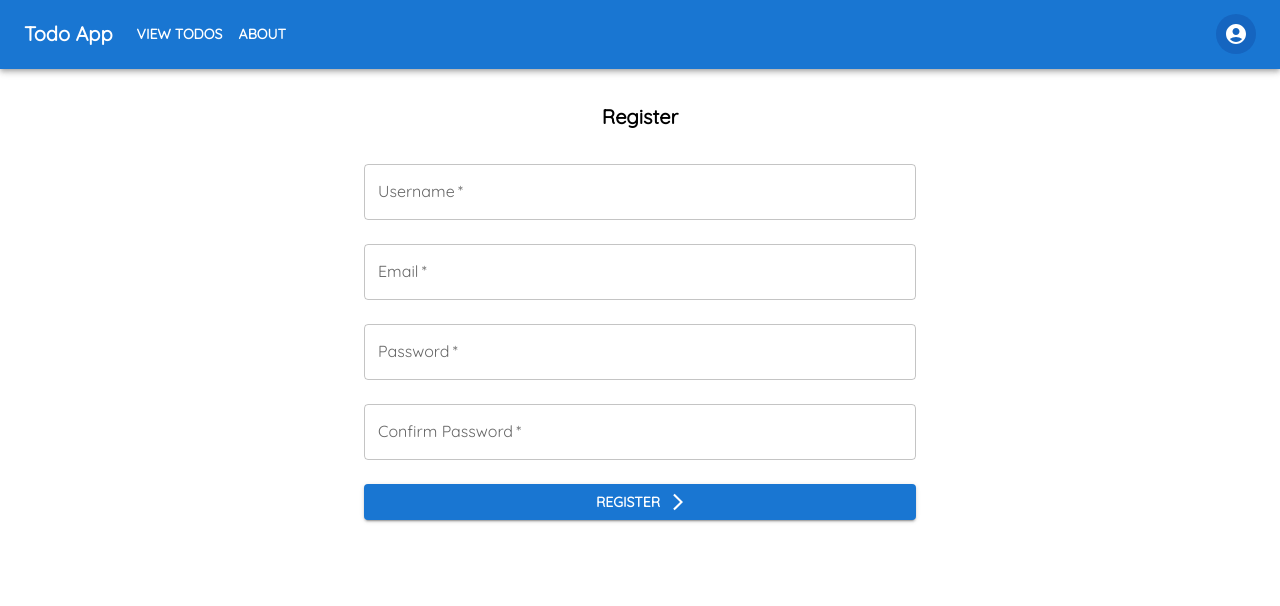
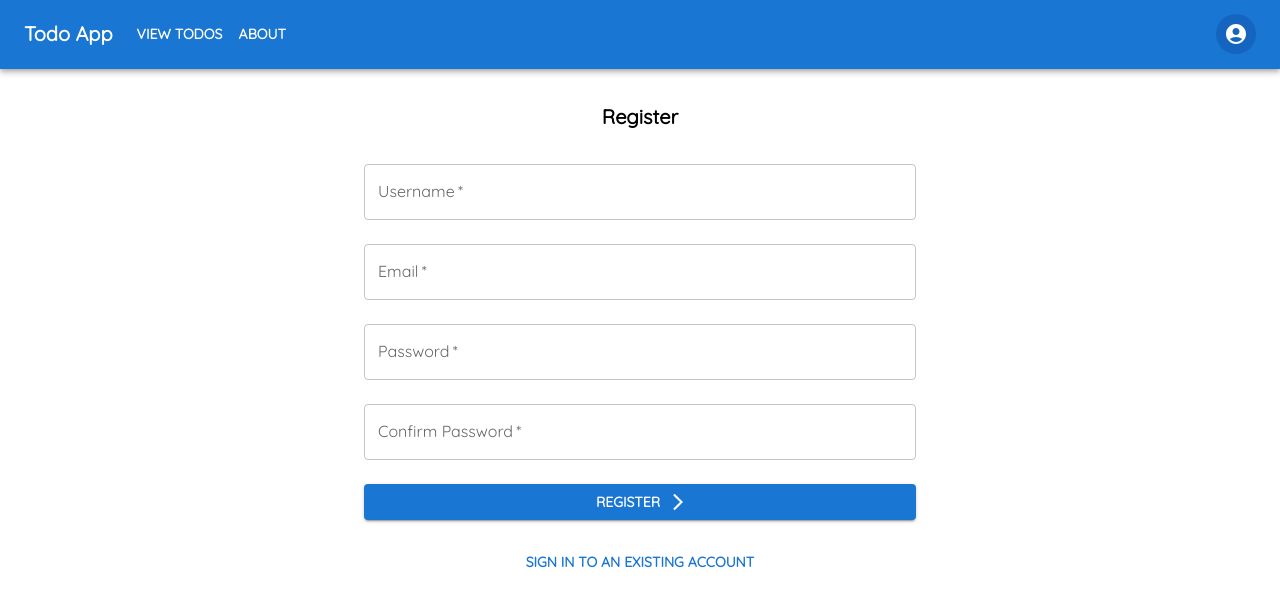
Before and after one commit to 9dnsb/todo-app, a React (Create React App) app in the folder frontend/: page /register in a window 1280 px wide. Shown: the top 606 px of the page. Built offline with nearby package versions, Linux system fonts and the light colour scheme.

Commit message:
make it better

```diff
--- /dev/null
+++ b/frontend/src/components/formFields/ButtonFormField.jsx
@@ -0,0 +1,12 @@
+import Button from '@mui/material/Button'
+import { Link } from 'react-router-dom'
+
+function ButtonFormField({ to, text }) {
+  return (
+    <Button LinkComponent={Link} to={to}>
+      {text}
+    </Button>
+  )
+}
+
+export default ButtonFormField
--- a/frontend/src/pages/Dashboard.jsx
+++ b/frontend/src/pages/Dashboard.jsx
@@ -36,17 +36,16 @@ function Dashboard() {
     <>
       <TitleFormField aTitle={`Welcome ${user && user.name}`} />
 
-      <TitleFormField
-        aTitle={'Current Todo Items'}
-        align="left"
-        variant="subtitle1"
-        component="h3"
-      />
-
       {todos.length > 0 ? (
         <GridBox
           children={
             <>
+              <TitleFormField
+                aTitle={'Current Todo Items'}
+                align="left"
+                variant="subtitle1"
+                component="h3"
+              />
               {todos.map((todo, index) => (
                 <TodoItem todo={todo} index={index} key={index} />
               ))}
@@ -54,7 +53,12 @@ function Dashboard() {
           }
         ></GridBox>
       ) : (
-        <h3> You have not set any goals </h3>
+        <TitleFormField
+          aTitle={'You have not set any Todos'}
+          align="left"
+          variant="body1"
+          component="h2"
+        />
       )}
     </>
   )
--- a/frontend/src/pages/Login.jsx
+++ b/frontend/src/pages/Login.jsx
@@ -12,6 +12,7 @@ import BoxForm from '../components/formFields/BoxForm'
 import SubmitButtonFormField from '../components/formFields/SubmitButtonFormField'
 import { defFormObj } from '../js/defaultObjects'
 import { setError } from '../js/setStateFormError'
+import ButtonFormField from '../components/formFields/ButtonFormField'
 
 function Login() {
   const [formData, setFormData] = useState({
@@ -75,6 +76,7 @@ function Login() {
               password={password}
             />
             <SubmitButtonFormField aName="Login" />
+            <ButtonFormField to={'/register'} text="Register a new account" />
           </>
         }
         onSubmit={onSubmit}
--- a/frontend/src/pages/Register.jsx
+++ b/frontend/src/pages/Register.jsx
@@ -13,6 +13,8 @@ import SubmitButtonFormField from '../components/formFields/SubmitButtonFormFiel
 import TextFormField from '../components/formFields/TextFormField'
 import { defFormObj } from '../js/defaultObjects'
 import { setError } from '../js/setStateFormError'
+import { Link } from 'react-router-dom'
+import ButtonFormField from '../components/formFields/ButtonFormField'
 
 function Register() {
   const [formData, setFormData] = useState({
@@ -95,6 +97,10 @@ function Register() {
               aId="password2"
             />
             <SubmitButtonFormField aName="Register" />
+            <ButtonFormField
+              to={'/login'}
+              text="Sign in to an existing account"
+            />
           </>
         }
         onSubmit={onSubmit}
```
